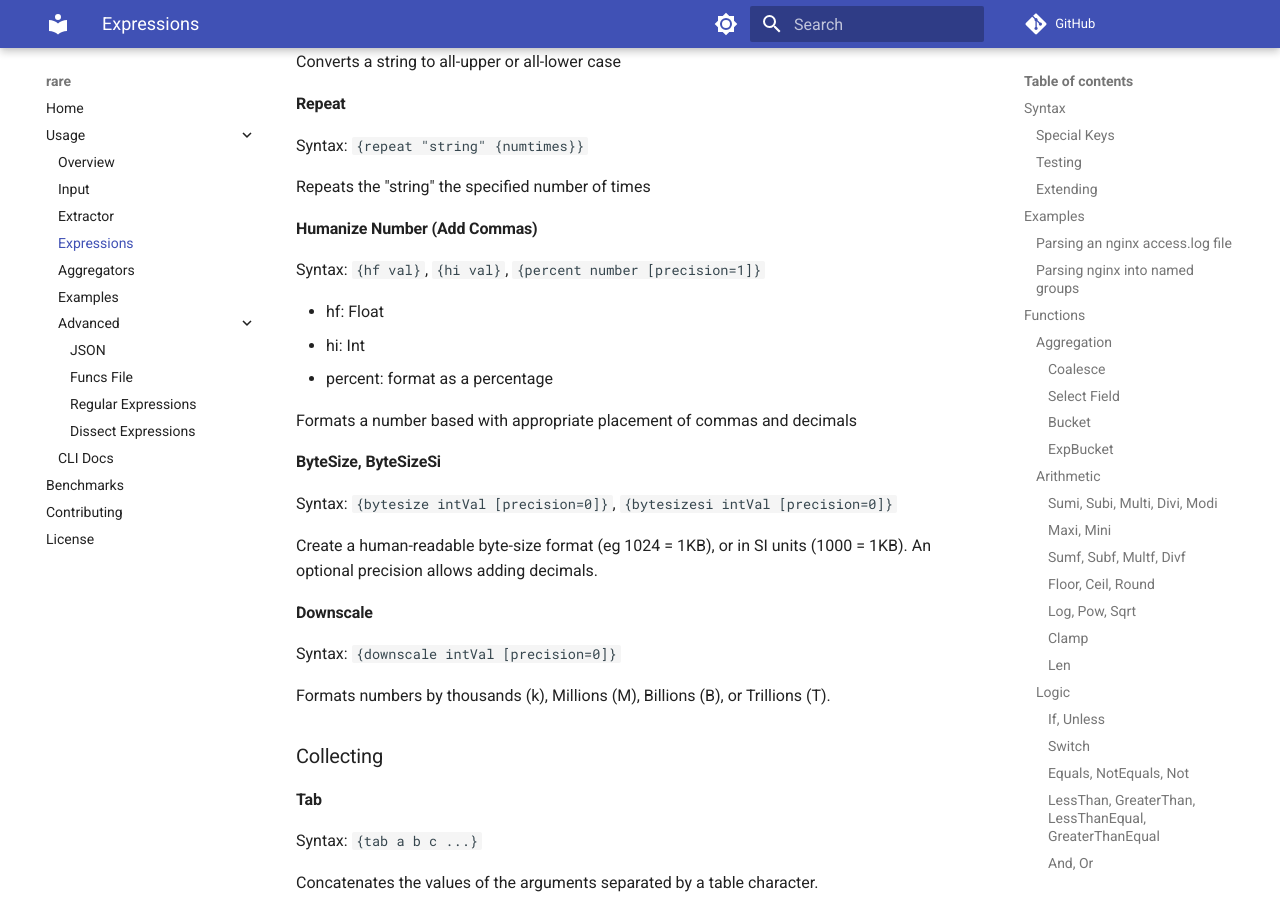
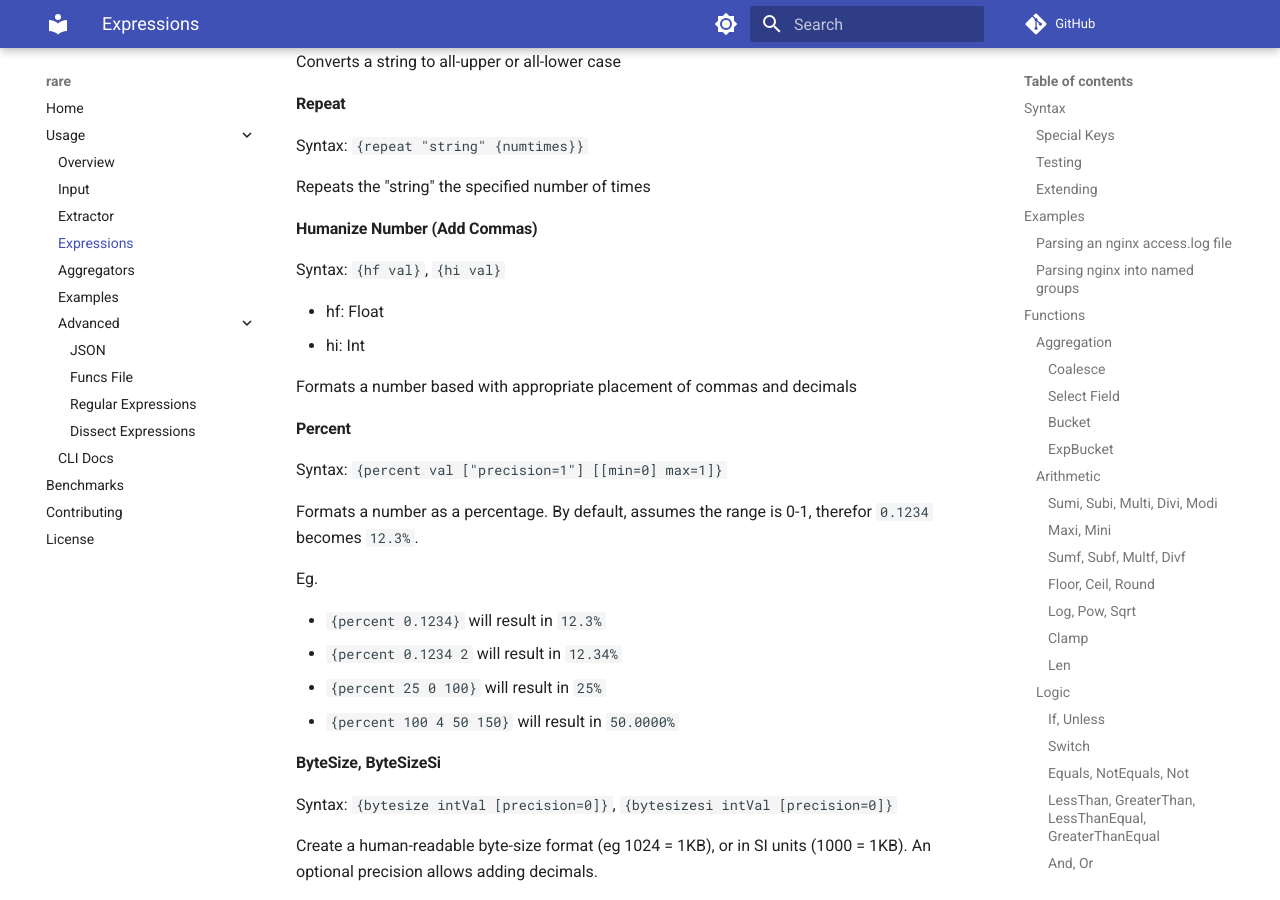
Before and after one commit to zix99/rare, an MkDocs documentation site: the page built from docs/usage/expressions.md, in a window 1280 px wide and 900 px high, scrolled down 5548 px. Built offline with MkDocs 1.6.1 and Material for MkDocs 9.7.7, drawn with Linux system fonts in a browser that asks for light colours; comment, search, counter and statistics services are not loaded.

Commit message:
Percentage docs

```diff
--- a/docs/usage/expressions.md
+++ b/docs/usage/expressions.md
@@ -246,13 +246,26 @@ Repeats the "string" the specified number of times
 
 #### Humanize Number (Add Commas)
 
-Syntax: `{hf val}`, `{hi val}`, `{percent number [precision=1]}`
+Syntax: `{hf val}`, `{hi val}`
 
  * hf: Float
  * hi: Int
- * percent: format as a percentage
 
 Formats a number based with appropriate placement of commas and decimals
+
+#### Percent
+
+Syntax: `{percent val ["precision=1"] [[min=0] max=1]}`
+
+Formats a number as a percentage.  By default, assumes the range is 0-1, therefor
+`0.1234` becomes `12.3%`.
+
+Eg.
+
+ * `{percent 0.1234}` will result in `12.3%`
+ * `{percent 0.1234 2` will result in `12.34%`
+ * `{percent 25 0 100}` will result in `25%`
+ * `{percent 100 4 50 150}` will result in `50.0000%`
 
 #### ByteSize, ByteSizeSi
 
```
